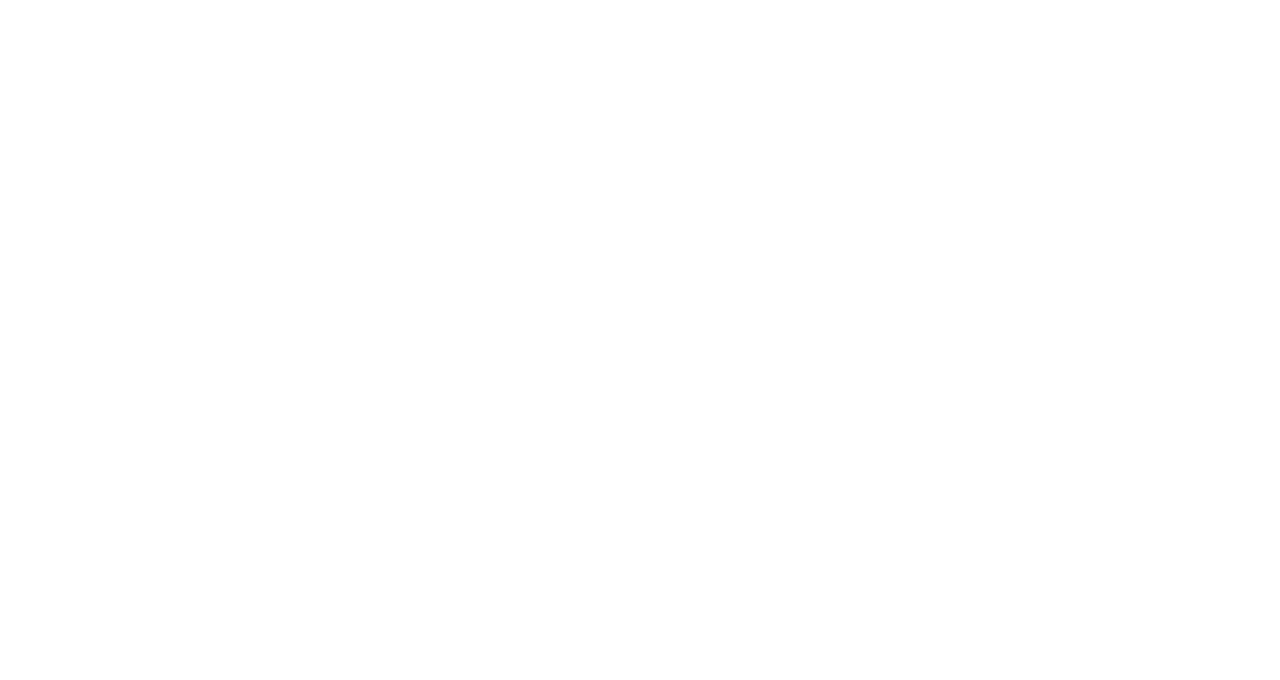
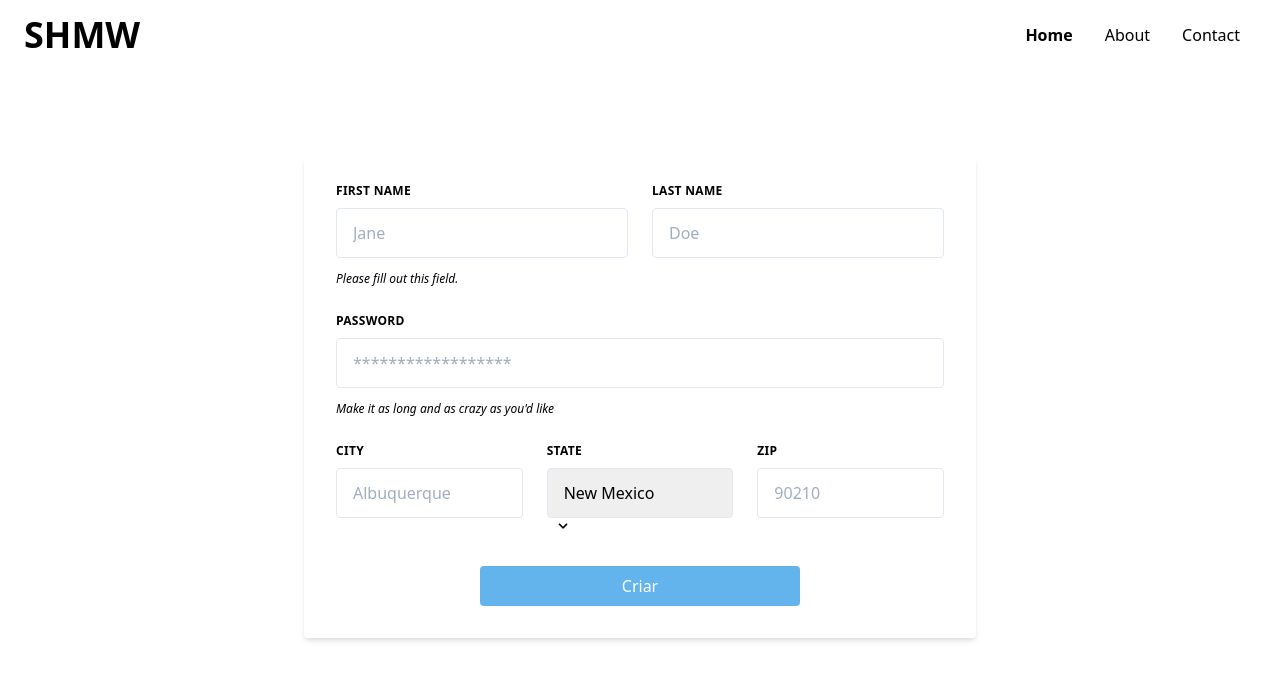
Before and after one commit to matsmello/saude_infantil_web, a React (Create React App) app: page /new in a window 1280 px wide. Shown: the top 680 px of the page. Built offline with nearby package versions, Linux system fonts and the light colour scheme.

Commit message:
Create basic skeleton pages

```diff
--- a/src/App.js
+++ b/src/App.js
@@ -1,52 +1,10 @@
 import './assets/main.css'
-
+import {Header} from './components/index'
 import React from 'react';
 function App() {
   return (
 <>
-    <nav>
-      <div
-        class="container mx-auto px-6 py-2 flex justify-between items-center"
-      >
-        <a
-          class="font-bold text-2xl lg:text-4xl"
-          href="#"
-        >
-          SHMW
-        </a>
-        <div class="block lg:hidden">
-          <button
-            class="flex items-center px-3 py-2 border rounded text-gray-500 border-gray-600 hover:text-gray-800 hover:border-teal-500 appearance-none focus:outline-none"
-          >
-            <svg
-              class="fill-current h-3 w-3"
-              viewBox="0 0 20 20"
-              xmlns="http://www.w3.org/2000/svg"
-            >
-              <title>Menu</title>
-              <path d="M0 3h20v2H0V3zm0 6h20v2H0V9zm0 6h20v2H0v-2z" />
-            </svg>
-          </button>
-        </div>
-        <div class="hidden lg:block">
-          <ul class="inline-flex">
-            <li>
-              <a class="px-4 font-bold" href="/">Home</a>
-            </li>
-            <li>
-              <a class="px-4 hover:text-gray-800" href="#"
-                >About</a
-              >
-            </li>
-            <li>
-              <a class="px-4 hover:text-gray-800" href="#"
-                >Contact</a
-              >
-            </li>
-          </ul>
-        </div>
-      </div>
-    </nav>
+   {<Header />}
     <div
       class="py-20"
       style={{background: "linear-gradient(90deg, #667eea 0%, #764ba2 100%)"}}
--- /dev/null
+++ b/src/components/Header/index.js
@@ -0,0 +1,49 @@
+import React from 'react';
+
+export default function Header() {
+  return (
+    <nav>
+    <div
+      class="container mx-auto px-6 py-2 flex justify-between items-center"
+    >
+      <a
+        class="font-bold text-2xl lg:text-4xl"
+        href="#"
+      >
+        SHMW
+      </a>
+      <div class="block lg:hidden">
+        <button
+          class="flex items-center px-3 py-2 border rounded text-gray-500 border-gray-600 hover:text-gray-800 hover:border-teal-500 appearance-none focus:outline-none"
+        >
+          <svg
+            class="fill-current h-3 w-3"
+            viewBox="0 0 20 20"
+            xmlns="http://www.w3.org/2000/svg"
+          >
+            <title>Menu</title>
+            <path d="M0 3h20v2H0V3zm0 6h20v2H0V9zm0 6h20v2H0v-2z" />
+          </svg>
+        </button>
+      </div>
+      <div class="hidden lg:block">
+        <ul class="inline-flex">
+          <li>
+            <a class="px-4 font-bold" href="/">Home</a>
+          </li>
+          <li>
+            <a class="px-4 hover:text-gray-800" href="#"
+              >About</a
+            >
+          </li>
+          <li>
+            <a class="px-4 hover:text-gray-800" href="#"
+              >Contact</a
+            >
+          </li>
+        </ul>
+      </div>
+    </div>
+  </nav>
+  )
+}
--- /dev/null
+++ b/src/components/index.js
@@ -0,0 +1,3 @@
+import Header from './Header';
+
+export {Header};
--- a/src/pages/Login/index.js
+++ b/src/pages/Login/index.js
@@ -1,7 +1,10 @@
 import React from 'react';
+import {Header} from './../../components'
 
 export default function Login() {
   return (
+    <>
+    {<Header />}
     <div class="flex h-screen">
     <div class="m-auto">
       <div class="w-full max-w-xs">
@@ -34,5 +37,6 @@ export default function Login() {
       </div>
       </div>
       </div>
+    </>
   );
 };
--- /dev/null
+++ b/src/pages/MedicalRecord/List/index.js
@@ -0,0 +1,25 @@
+import React from 'react';
+import {Header} from './../../../components'
+export default function List() {
+  return (
+    <>
+    {<Header />}
+              <div class="container mx-auto max-w-2xl pt-20">
+                <input class="w-full h-16 px-3 rounded focus:outline-none focus:shadow-outline text-xl px-8 shadow-lg" type="search" placeholder="Search..." />
+          </div>
+    <div class="font-sans flex items-center justify-center bg-blue-darker w-full py-8">
+        <div class="overflow-hidden bg-white rounded max-w-2xl w-full shadow-lg  leading-normal flex-1">
+          {[1,2,3,4].map(e => (
+            <a href="#" class="block group hover:bg-blue p-4 border-b max-w-2xl min-w-full pb-5">
+                <p class="font-bold text-lg mb-1 text-black group-hover:text-white">Create from scratch</p>
+                <div class="flex m-auto">
+                <p class="text-grey-darker mb-2 group-hover:text-white">Create a repository without without any source code</p>
+                <img class="w-8 h-8 flex-auto" src={require('./../../../images/star_in.svg')} />
+                </div>
+            </a>
+          ))}
+        </div>
+    </div>
+  </>
+  )
+}
--- /dev/null
+++ b/src/pages/MedicalRecord/New/index.js
@@ -0,0 +1,69 @@
+import React from 'react';
+
+import {Header} from './../../../components'
+
+export default function New() {
+  return(
+    <>
+    {<Header />}
+              <div class="container mx-auto max-w-2xl pt-20">
+<div class="bg-white shadow-md rounded px-8 pt-6 pb-8 mb-4 flex flex-col my-2">
+  <div class="-mx-3 md:flex mb-6">
+    <div class="md:w-1/2 px-3 mb-6 md:mb-0">
+      <label class="block uppercase tracking-wide text-grey-darker text-xs font-bold mb-2" for="grid-first-name">
+        First Name
+      </label>
+      <input class="appearance-none block w-full bg-grey-lighter text-grey-darker border border-red rounded py-3 px-4 mb-3" id="grid-first-name" type="text" placeholder="Jane" />
+      <p class="text-red text-xs italic">Please fill out this field.</p>
+    </div>
+    <div class="md:w-1/2 px-3">
+      <label class="block uppercase tracking-wide text-grey-darker text-xs font-bold mb-2" for="grid-last-name">
+        Last Name
+      </label>
+      <input class="appearance-none block w-full bg-grey-lighter text-grey-darker border border-grey-lighter rounded py-3 px-4" id="grid-last-name" type="text" placeholder="Doe" />
+    </div>
+  </div>
+  <div class="-mx-3 md:flex mb-6">
+    <div class="md:w-full px-3">
+      <label class="block uppercase tracking-wide text-grey-darker text-xs font-bold mb-2" for="grid-password">
+        Password
+      </label>
+      <input class="appearance-none block w-full bg-grey-lighter text-grey-darker border border-grey-lighter rounded py-3 px-4 mb-3" id="grid-password" type="password" placeholder="******************" />
+      <p class="text-grey-dark text-xs italic">Make it as long and as crazy as you'd like</p>
+    </div>
+  </div>
+  <div class="-mx-3 md:flex mb-2">
+    <div class="md:w-1/2 px-3 mb-6 md:mb-0">
+      <label class="block uppercase tracking-wide text-grey-darker text-xs font-bold mb-2" for="grid-city">
+        City
+      </label>
+      <input class="appearance-none block w-full bg-grey-lighter text-grey-darker border border-grey-lighter rounded py-3 px-4" id="grid-city" type="text" placeholder="Albuquerque" />
+    </div>
+    <div class="md:w-1/2 px-3">
+      <label class="block uppercase tracking-wide text-grey-darker text-xs font-bold mb-2" for="grid-state">
+        State
+      </label>
+      <div class="relative">
+        <select class="block appearance-none w-full bg-grey-lighter border border-grey-lighter text-grey-darker py-3 px-4 pr-8 rounded" id="grid-state">
+          <option>New Mexico</option>
+          <option>Missouri</option>
+          <option>Texas</option>
+        </select>
+        <div class="pointer-events-none absolute pin-y pin-r flex items-center px-2 text-grey-darker">
+          <svg class="h-4 w-4" xmlns="http://www.w3.org/2000/svg" viewBox="0 0 20 20"><path d="M9.293 12.95l.707.707L15.657 8l-1.414-1.414L10 10.828 5.757 6.586 4.343 8z"/></svg>
+        </div>
+      </div>
+    </div>
+    <div class="md:w-1/2 px-3">
+      <label class="block uppercase tracking-wide text-grey-darker text-xs font-bold mb-2" for="grid-zip">
+        Zip
+      </label>
+      <input class="appearance-none block w-full bg-grey-lighter text-grey-darker border border-grey-lighter rounded py-3 px-4" id="grid-zip" type="text" placeholder="90210" />
+    </div>
+  </div>
+<button class="bg-blue-400 text-white px-3 py-2 mt-10 rounded w-full mt-4 max-w-xs m-auto" >Criar</button>
+</div>
+</div>
+</>
+  )
+}
--- a/src/routes.js
+++ b/src/routes.js
@@ -4,12 +4,16 @@ import App from './App';
 import Login from './pages/Login'
 import { BrowserRouter, Switch, Route } from 'react-router-dom'
 import './assets/main.css'
+import List from './pages/MedicalRecord/List';
+import New from './pages/MedicalRecord/New';
 
 const index = () => (
     <BrowserRouter>
         <Switch>
             <Route path="/" exact={true} component={App} />
             <Route path="/login" component={Login} />
+            <Route path="/list" component={List} />
+            <Route path="/new" component={New} />
         </Switch>
     </ BrowserRouter>
 )
```
Also changed, not shown: src/images/star_in.svg (added), src/images/star_out.svg (added).
